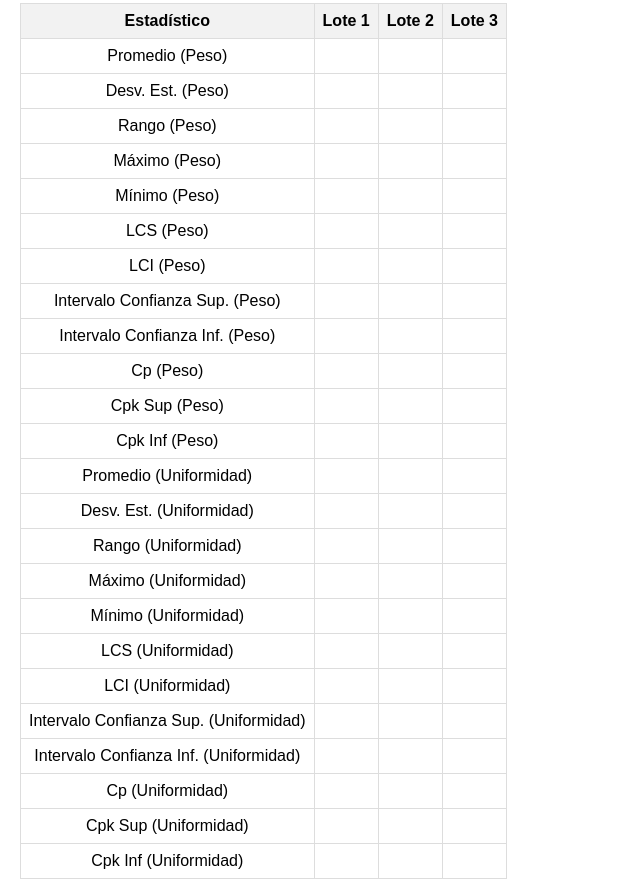
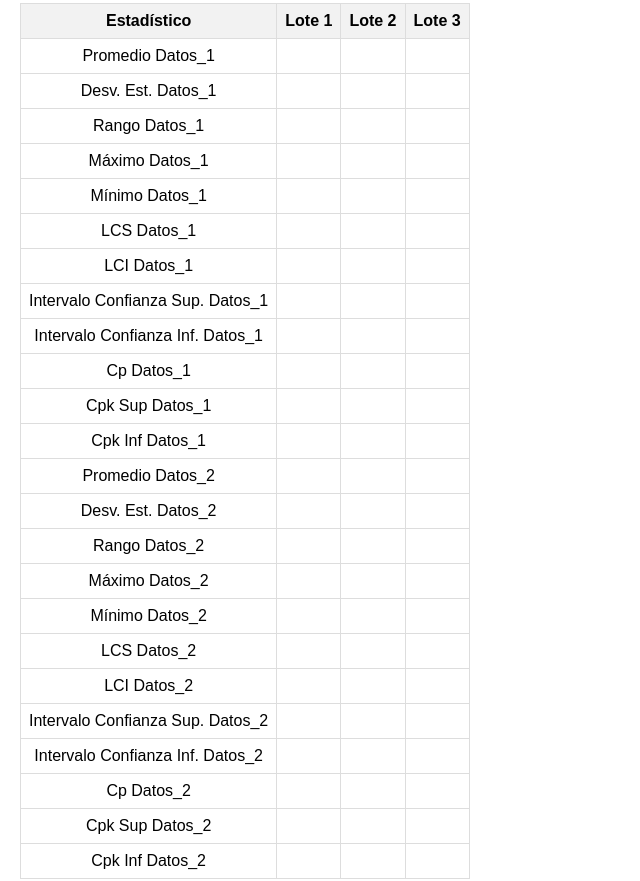
Before and after one commit to braes44/control-calidad, a plain HTML site: page index.html in a window 1280 px wide. Shown: the part 1765-2646 px from the top of the page, without its empty margins (0-640 px from the left). Drawn offline with nearby package versions, Linux system fonts and the light colour scheme.

Commit message:
Update index.html

```diff
--- a/index.html
+++ b/index.html
@@ -18,7 +18,7 @@
     <script src="https://cdn.jsdelivr.net/npm/chart.js"></script>
 </head>
 <body>
-    <h1>Control de Calidad - Tabletas Recubiertas</h1>
+    <h1>Control de Calidad o control de procesos</h1>
 
     <!-- Configuración General -->
     <h2>Configuración General</h2>
@@ -67,12 +67,12 @@
             <tr><td>10</td><td><input type="number" step="0.1"></td><td><input type="number" step="0.1"></td><td><input type="number" step="0.1"></td></tr>
         </tbody>
     </table>
-    <button onclick="agregarFila(1)">Agregar Muestra (Peso)</button>
+    <button onclick="agregarFila(1)">Agregar Muestra (Datos_1)</button>
     <label><input type="checkbox" id="mostrarLimites1" checked> Mostrar Límites de Control en el Gráfico</label>
 
     <!-- Segunda Sección de Ingreso de Datos -->
-    <h2>Ingresar Datos de Uniformidad (mg)</h2>
-    <table id="tablaPeso2">
+    <h2>Ingresar Datos 2 (mg)</h2>
+    <table id="tabla2">
         <thead>
             <tr>
                 <th>Muestra</th>
@@ -94,7 +94,7 @@
             <tr><td>10</td><td><input type="number" step="0.1"></td><td><input type="number" step="0.1"></td><td><input type="number" step="0.1"></td></tr>
         </tbody>
     </table>
-    <button onclick="agregarFila(2)">Agregar Muestra (Uniformidad)</button>
+    <button onclick="agregarFila(2)">Agregar Muestra Datos_2</button>
     <label><input type="checkbox" id="mostrarLimites2" checked> Mostrar Límites de Control en el Gráfico</label>
 
     <br>
@@ -109,38 +109,38 @@
         <p>Hora Final: <span id="horaFinalRes"></span></p>
         <table id="tablaResultados">
             <tr><th>Estadístico</th><th>Lote 1</th><th>Lote 2</th><th>Lote 3</th></tr>
-            <tr><td>Promedio (Peso)</td><td id="avg1_1"></td><td id="avg1_2"></td><td id="avg1_3"></td></tr>
-            <tr><td>Desv. Est. (Peso)</td><td id="std1_1"></td><td id="std1_2"></td><td id="std1_3"></td></tr>
-            <tr><td>Rango (Peso)</td><td id="range1_1"></td><td id="range1_2"></td><td id="range1_3"></td></tr>
-            <tr><td>Máximo (Peso)</td><td id="max1_1"></td><td id="max1_2"></td><td id="max1_3"></td></tr>
-            <tr><td>Mínimo (Peso)</td><td id="min1_1"></td><td id="min1_2"></td><td id="min1_3"></td></tr>
-            <tr><td>LCS (Peso)</td><td id="lcs1_1"></td><td id="lcs1_2"></td><td id="lcs1_3"></td></tr>
-            <tr><td>LCI (Peso)</td><td id="lci1_1"></td><td id="lci1_2"></td><td id="lci1_3"></td></tr>
-            <tr><td>Intervalo Confianza Sup. (Peso)</td><td id="confSup1_1"></td><td id="confSup1_2"></td><td id="confSup1_3"></td></tr>
-            <tr><td>Intervalo Confianza Inf. (Peso)</td><td id="confInf1_1"></td><td id="confInf1_2"></td><td id="confInf1_3"></td></tr>
-            <tr><td>Cp (Peso)</td><td id="cp1_1"></td><td id="cp1_2"></td><td id="cp1_3"></td></tr>
-            <tr><td>Cpk Sup (Peso)</td><td id="cpkSup1_1"></td><td id="cpkSup1_2"></td><td id="cpkSup1_3"></td></tr>
-            <tr><td>Cpk Inf (Peso)</td><td id="cpkInf1_1"></td><td id="cpkInf1_2"></td><td id="cpkInf1_3"></td></tr>
-            <tr><td>Promedio (Uniformidad)</td><td id="avg2_1"></td><td id="avg2_2"></td><td id="avg2_3"></td></tr>
-            <tr><td>Desv. Est. (Uniformidad)</td><td id="std2_1"></td><td id="std2_2"></td><td id="std2_3"></td></tr>
-            <tr><td>Rango (Uniformidad)</td><td id="range2_1"></td><td id="range2_2"></td><td id="range2_3"></td></tr>
-            <tr><td>Máximo (Uniformidad)</td><td id="max2_1"></td><td id="max2_2"></td><td id="max2_3"></td></tr>
-            <tr><td>Mínimo (Uniformidad)</td><td id="min2_1"></td><td id="min2_2"></td><td id="min2_3"></td></tr>
-            <tr><td>LCS (Uniformidad)</td><td id="lcs2_1"></td><td id="lcs2_2"></td><td id="lcs2_3"></td></tr>
-            <tr><td>LCI (Uniformidad)</td><td id="lci2_1"></td><td id="lci2_2"></td><td id="lci2_3"></td></tr>
-            <tr><td>Intervalo Confianza Sup. (Uniformidad)</td><td id="confSup2_1"></td><td id="confSup2_2"></td><td id="confSup2_3"></td></tr>
-            <tr><td>Intervalo Confianza Inf. (Uniformidad)</td><td id="confInf2_1"></td><td id="confInf2_2"></td><td id="confInf2_3"></td></tr>
-            <tr><td>Cp (Uniformidad)</td><td id="cp2_1"></td><td id="cp2_2"></td><td id="cp2_3"></td></tr>
-            <tr><td>Cpk Sup (Uniformidad)</td><td id="cpkSup2_1"></td><td id="cpkSup2_2"></td><td id="cpkSup2_3"></td></tr>
-            <tr><td>Cpk Inf (Uniformidad)</td><td id="cpkInf2_1"></td><td id="cpkInf2_2"></td><td id="cpkInf2_3"></td></tr>
+            <tr><td>Promedio Datos_1</td><td id="avg1_1"></td><td id="avg1_2"></td><td id="avg1_3"></td></tr>
+            <tr><td>Desv. Est. Datos_1</td><td id="std1_1"></td><td id="std1_2"></td><td id="std1_3"></td></tr>
+            <tr><td>Rango Datos_1</td><td id="range1_1"></td><td id="range1_2"></td><td id="range1_3"></td></tr>
+            <tr><td>Máximo Datos_1</td><td id="max1_1"></td><td id="max1_2"></td><td id="max1_3"></td></tr>
+            <tr><td>Mínimo Datos_1</td><td id="min1_1"></td><td id="min1_2"></td><td id="min1_3"></td></tr>
+            <tr><td>LCS Datos_1</td><td id="lcs1_1"></td><td id="lcs1_2"></td><td id="lcs1_3"></td></tr>
+            <tr><td>LCI Datos_1</td><td id="lci1_1"></td><td id="lci1_2"></td><td id="lci1_3"></td></tr>
+            <tr><td>Intervalo Confianza Sup. Datos_1</td><td id="confSup1_1"></td><td id="confSup1_2"></td><td id="confSup1_3"></td></tr>
+            <tr><td>Intervalo Confianza Inf. Datos_1</td><td id="confInf1_1"></td><td id="confInf1_2"></td><td id="confInf1_3"></td></tr>
+            <tr><td>Cp Datos_1</td><td id="cp1_1"></td><td id="cp1_2"></td><td id="cp1_3"></td></tr>
+            <tr><td>Cpk Sup Datos_1</td><td id="cpkSup1_1"></td><td id="cpkSup1_2"></td><td id="cpkSup1_3"></td></tr>
+            <tr><td>Cpk Inf Datos_1</td><td id="cpkInf1_1"></td><td id="cpkInf1_2"></td><td id="cpkInf1_3"></td></tr>
+            <tr><td>Promedio Datos_2</td><td id="avg2_1"></td><td id="avg2_2"></td><td id="avg2_3"></td></tr>
+            <tr><td>Desv. Est. Datos_2</td><td id="std2_1"></td><td id="std2_2"></td><td id="std2_3"></td></tr>
+            <tr><td>Rango Datos_2</td><td id="range2_1"></td><td id="range2_2"></td><td id="range2_3"></td></tr>
+            <tr><td>Máximo Datos_2</td><td id="max2_1"></td><td id="max2_2"></td><td id="max2_3"></td></tr>
+            <tr><td>Mínimo Datos_2</td><td id="min2_1"></td><td id="min2_2"></td><td id="min2_3"></td></tr>
+            <tr><td>LCS Datos_2</td><td id="lcs2_1"></td><td id="lcs2_2"></td><td id="lcs2_3"></td></tr>
+            <tr><td>LCI Datos_2</td><td id="lci2_1"></td><td id="lci2_2"></td><td id="lci2_3"></td></tr>
+            <tr><td>Intervalo Confianza Sup. Datos_2</td><td id="confSup2_1"></td><td id="confSup2_2"></td><td id="confSup2_3"></td></tr>
+            <tr><td>Intervalo Confianza Inf. Datos_2</td><td id="confInf2_1"></td><td id="confInf2_2"></td><td id="confInf2_3"></td></tr>
+            <tr><td>Cp Datos_2</td><td id="cp2_1"></td><td id="cp2_2"></td><td id="cp2_3"></td></tr>
+            <tr><td>Cpk Sup Datos_2</td><td id="cpkSup2_1"></td><td id="cpkSup2_2"></td><td id="cpkSup2_3"></td></tr>
+            <tr><td>Cpk Inf Datos_2</td><td id="cpkInf2_1"></td><td id="cpkInf2_2"></td><td id="cpkInf2_3"></td></tr>
         </table>
         <textarea id="analisis" placeholder="Escribe tu análisis de la gráfica aquí..."></textarea>
     </div>
 
     <!-- Gráficas -->
-    <h2>Gráfico de Peso</h2>
+    <h2>Gráfico de Datos_1</h2>
     <canvas id="graficoPeso1" width="400" height="200"></canvas>
-    <h2>Gráfico de Uniformidad</h2>
+    <h2>Gráfico de Datos_2</h2>
     <canvas id="graficoPeso2" width="400" height="200"></canvas>
 
     <script>
```
